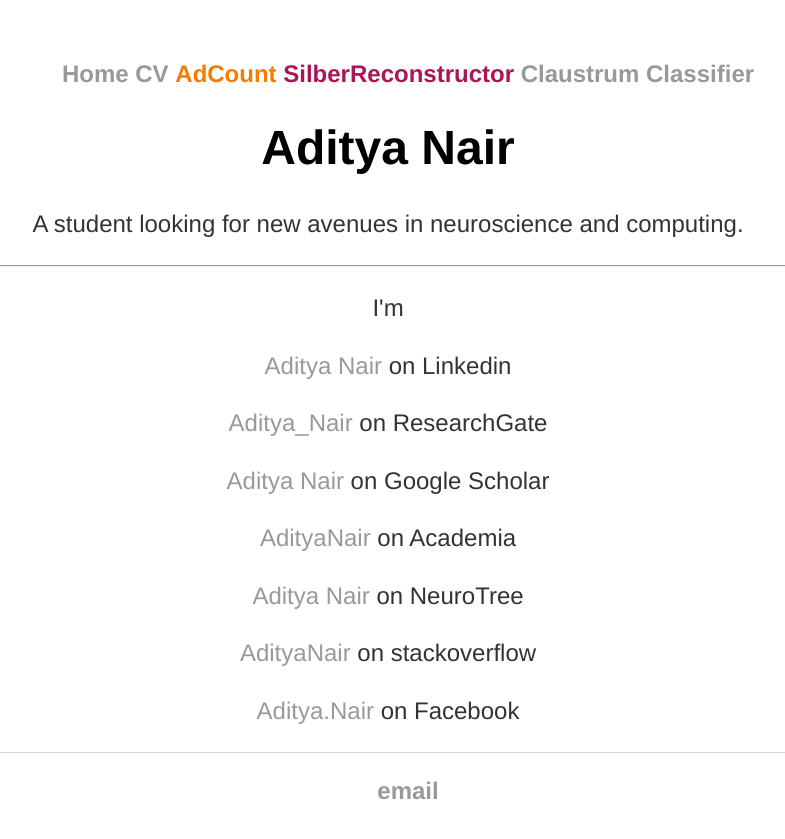
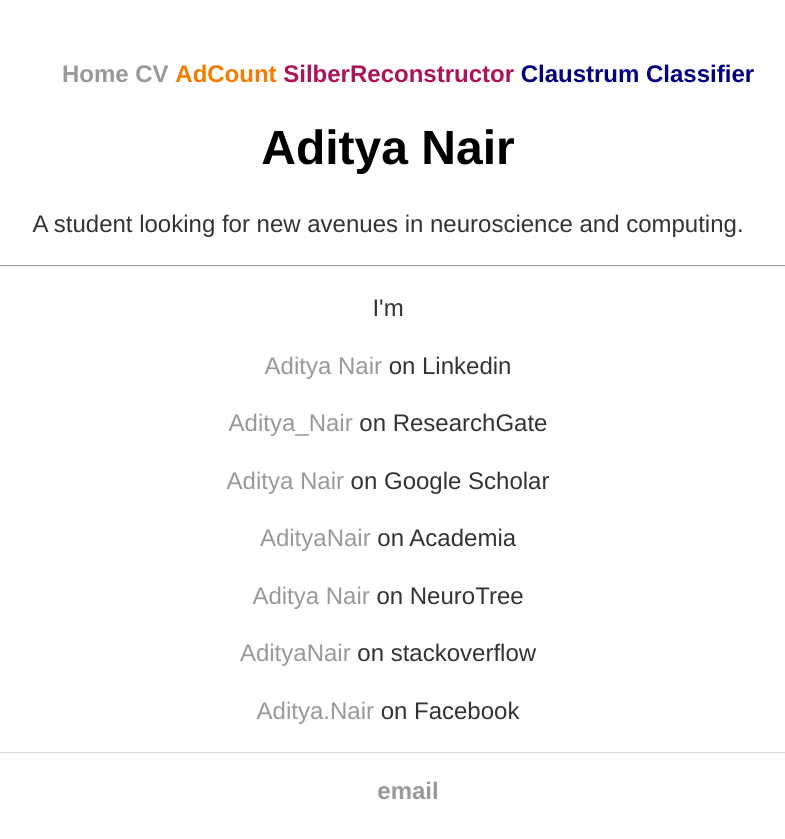
Before and after one commit to adityanairneuro/adityanairneuro.github.io, a Jekyll site: the page built from index.html, in a window 1280 px wide. Shown: the top 839 px of the page, without its empty margins (252-1037 px from the left). Built offline with Jekyll 4.4.1, drawn with Linux system fonts in a browser that asks for light colours.

Commit message:
Update main.css

```diff
--- a/css/main.css
+++ b/css/main.css
@@ -15,6 +15,10 @@ nav ul, footer ul {
 .selected2
 {
     color:#F57C00;
+}
+.selected3
+{
+    color:#000080;
 }
 nav ul li, footer ul li {
     display: inline;
```
